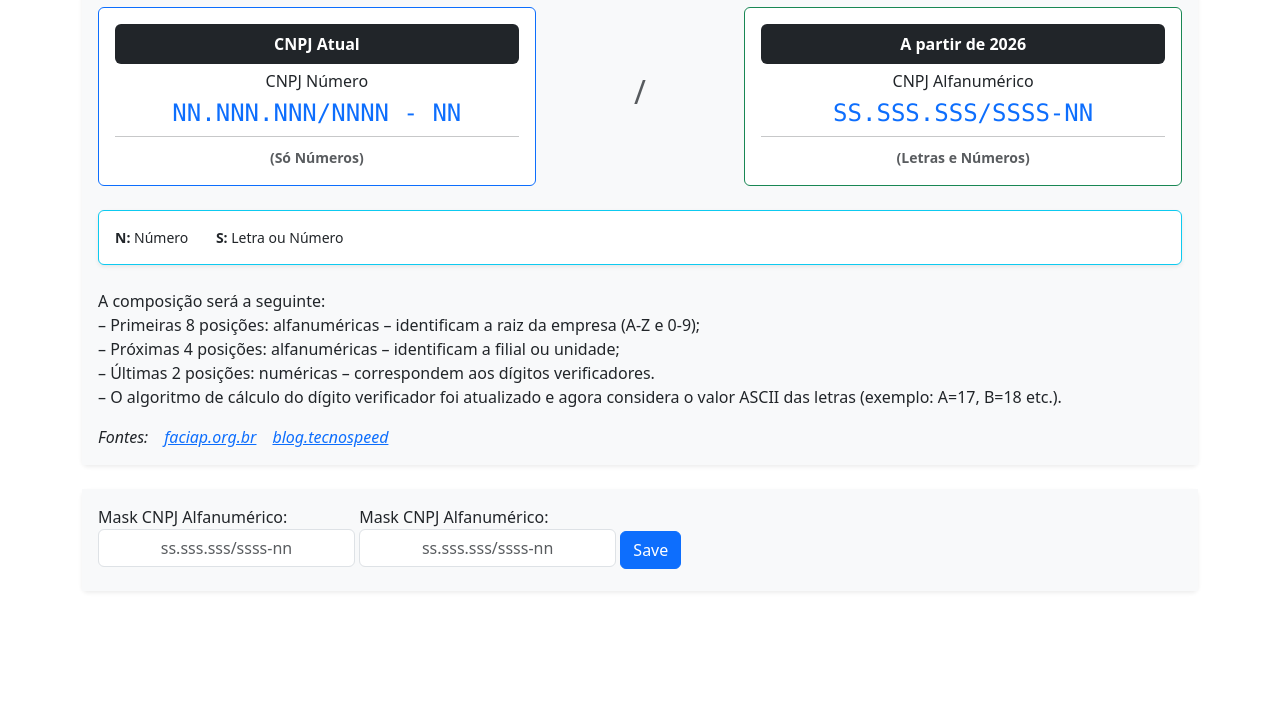
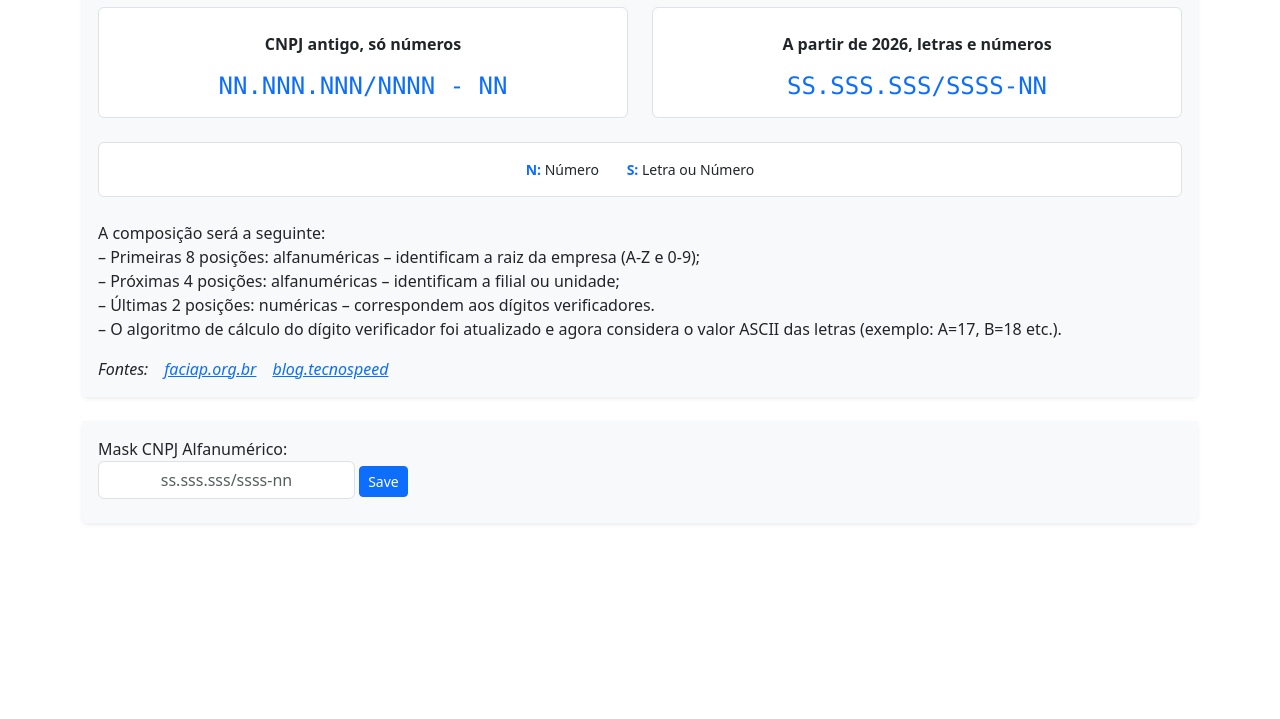
Before and after one commit to rogeriosaraceni/maskValidCnpjAlfanumerico, a website: page index.html in a window 1280 px wide. Shown: the part 81-800 px from the top of the page. Drawn offline with nearby package versions, Linux system fonts and the light colour scheme.

Commit message:
ajustes layout

```diff
--- a/index.html
+++ b/index.html
@@ -7,49 +7,34 @@
         <title>Mask Valid Cnpj Alfanumérico</title>
         <link rel="stylesheet" href="https://cdn.jsdelivr.net/npm/bootstrap@5.3.8/dist/css/bootstrap.min.css">
         <link rel="stylesheet" href="assets/styles.css">
-
-        <script src="https://cdn.jsdelivr.net/npm/jquery@4.0.0/dist/jquery.min.js"></script>
-        <script src="assets/maskValidCnpjAlfanumerico.js"></script>
     </head>
 
     <body>
-        <h1>Mask Valid Cnpj Alfanumérico</h1>
-
         <div class="container mt-4">
             <div class="card shadow-sm border-0">
                 <div class="card-body bg-light">
+                    <div class="card-title h5 mb-4">Mask Valid Cnpj Alfanumérico</div>
+
                     <div class="row align-items-center text-center">
-                        <div class="col-md-5 mb-3 mb-md-0">
-                            <div class="p-3 bg-white rounded border border-primary">
-                                <span class="d-block fw-bold text-white bg-dark mb-2 p-2 rounded">CNPJ Atual</span>
-                                <h6>CNPJ Número</h6>
+                        <div class="col-md-6 mb-3 mb-md-0">
+                            <div class="p-3 bg-white rounded border">
+                                <span class="d-block fw-bold mb-2 p-2 rounded">CNPJ antigo, só números</span>
                                 <code class="h4 text-primary">NN.NNN.NNN/NNNN - NN</code>
-                                <hr class="my-2">
-                                <small class="text-muted">
-                                    <strong>(Só Números)</strong>
-                                </small>
                             </div>
                         </div>
 
-                        <div class="col-md-2 d-none d-md-block h2 text-muted">/</div>
-
-                        <div class="col-md-5 mb-3 mb-md-0">
-                            <div class="p-3 bg-white rounded border border-success border-1">
-                                <span class="d-block fw-bold text-white bg-dark mb-2 p-2 rounded">A partir de 2026</span>
-                                <h6>CNPJ Alfanumérico</h6>
+                        <div class="col-md-6 mb-3 mb-md-0">
+                            <div class="p-3 bg-white rounded border">
+                                <span class="d-block fw-bold mb-2 p-2 rounded">A partir de 2026, letras e números</span>
                                 <code class="h4 text-primary">SS.SSS.SSS/SSSS-NN</code>
-                                <hr class="my-2">
-                                <small class="text-muted">
-                                    <strong>(Letras e Números)</strong>
-                                </small>
                             </div>
                         </div>
                     </div>
 
-                    <div class="mt-4 p-3 rounded bg-white border border-info shadow-sm">
-                        <p class="mb-0 small">
-                            <strong>N:</strong> Número
-                            <strong class="ms-4">S:</strong> Letra ou Número
+                    <div class="mt-4 p-3 rounded bg-white border">
+                        <p class="mb-0 small text-center">
+                            <strong class="text-primary">N:</strong> Número
+                            <strong class="ms-4 text-primary">S:</strong> Letra ou Número
                         </p>
                     </div>
 
@@ -82,15 +67,13 @@
                                 mask-valid-input="cnpjAlfanumerico" placeholder="ss.sss.sss/ssss-nn" required />
                         </label>
 
-                        <label class="mb-2">
-                            <p class="mb-0">Mask CNPJ Alfanumérico:</p>
-                            <input type="text" name="cnpj2" class="form-control text-center"
-                                mask-valid-input="cnpjAlfanumerico" placeholder="ss.sss.sss/ssss-nn" required />
-                        </label>
-                        <button type="submit" class="btn btn-primary">Save</button>
+                        <button type="submit" class="btn btn-sm btn-primary">Save</button>
                     </form>
                 </div>
             </div>
         </div>
+
+        <script src="https://cdn.jsdelivr.net/npm/jquery@4.0.0/dist/jquery.min.js"></script>
+        <script src="assets/maskValidCnpjAlfanumerico.js"></script>
     </body>
 </html>
```
